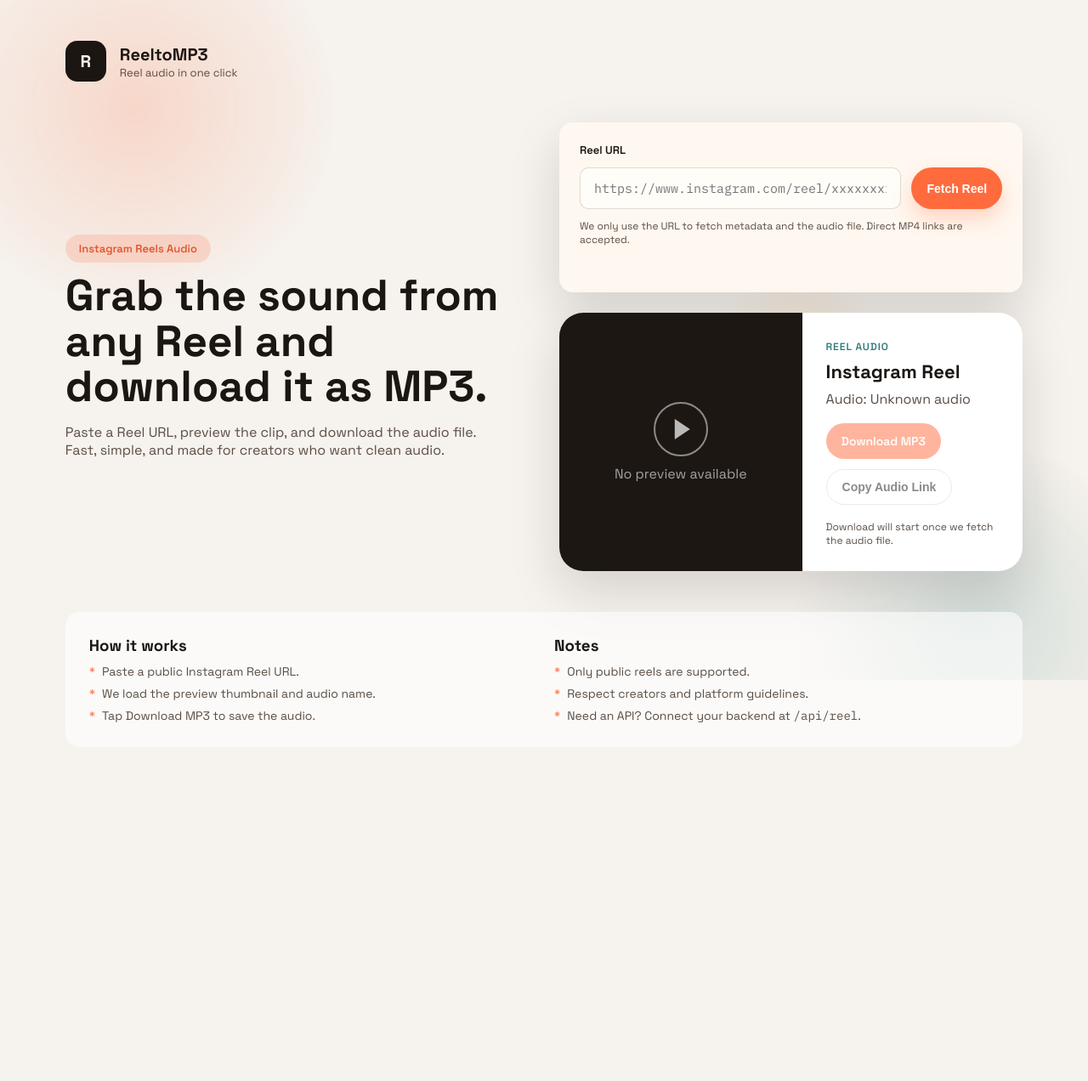
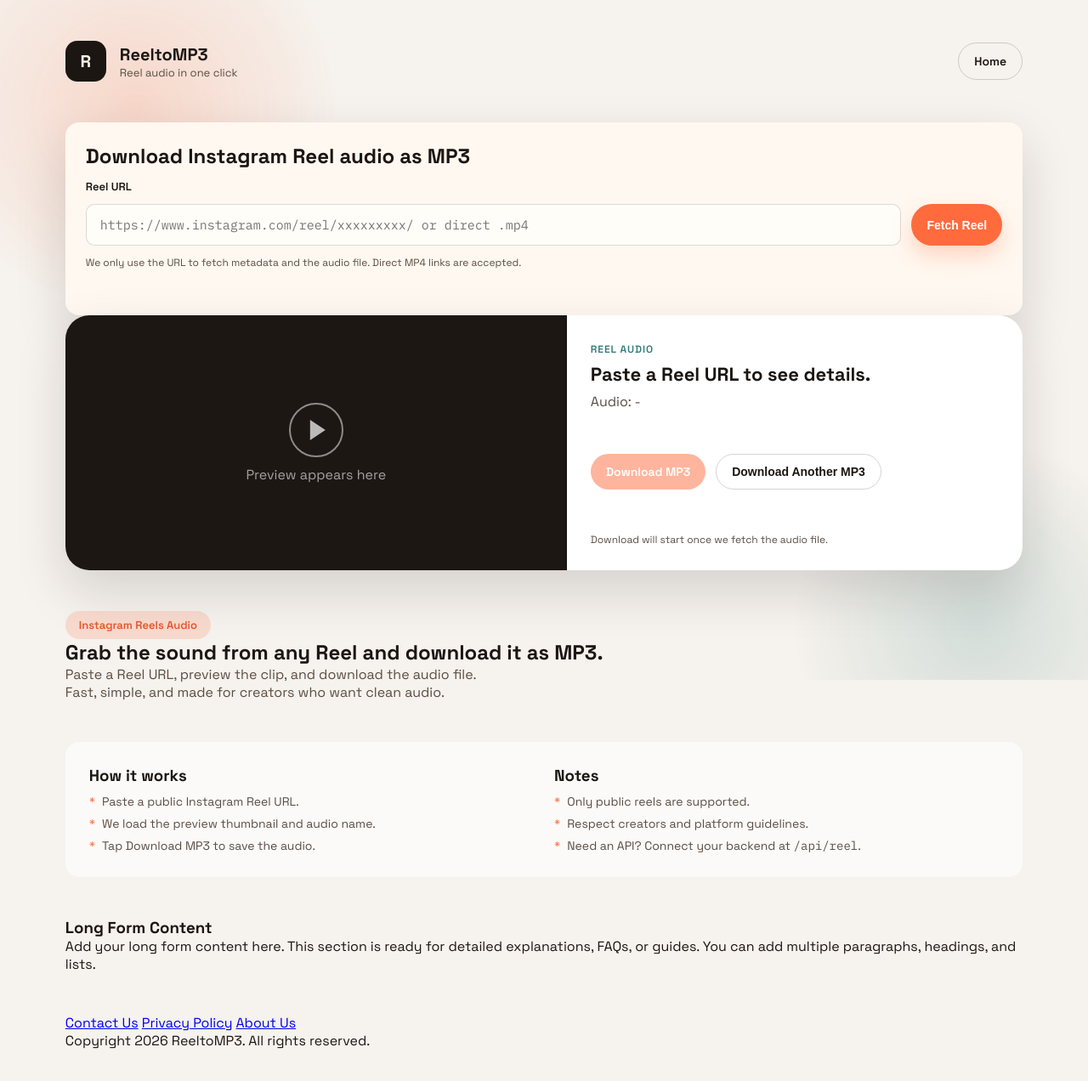
Before and after one commit to pankajvermatechtouch-a11y/reeltomp3, a plain HTML site: page public/index.html in a window 1280 px wide. Shown: the whole page at 85% size. Before the commit the page ends 951 px from the top, so only its background shows below. Drawn offline with Linux system fonts and the light colour scheme.

Commit message:
Update index.html

```diff
--- a/public/index.html
+++ b/public/index.html
@@ -19,7 +19,7 @@
       <span class="orb orb-3"></span>
     </div>
 
-    <main class="page">
+    <main class="page" id="top">
       <header class="topbar fade-up">
         <div class="brand">
           <div class="logo">R</div>
@@ -28,19 +28,12 @@
             <div class="brand-tag">Reel audio in one click</div>
           </div>
         </div>
+        <a class="ghost" href="/">Home</a>
       </header>
 
-      <section class="hero">
-        <div class="hero-copy fade-up delay-1">
-          <p class="pill">Instagram Reels Audio</p>
-          <h1>Grab the sound from any Reel and download it as MP3.</h1>
-          <p class="subtext">
-            Paste a Reel URL, preview the clip, and download the audio file. Fast, simple,
-            and made for creators who want clean audio.
-          </p>
-        </div>
-        <div class="hero-panel">
-          <form id="reelForm" class="input-card fade-up delay-2">
+      <section class="tool">
+        <form id="reelForm" class="input-card centered fade-up delay-1">
+          <h1>Download Instagram Reel audio as MP3</h1>
           <label for="reelUrl">Reel URL</label>
           <div class="input-row">
             <input
@@ -58,7 +51,7 @@
           <div class="status" id="status"></div>
         </form>
 
-          <div class="preview-card fade-up delay-3" id="previewCard" aria-live="polite">
+        <div class="preview-card fade-up delay-2" id="previewCard" aria-live="polite">
           <div class="preview-media" id="previewMedia">
             <div class="media-placeholder">
               <div class="play-icon"></div>
@@ -75,14 +68,22 @@
               <a id="downloadBtn" class="primary disabled" href="#" download>
                 Download MP3
               </a>
-                <button class="ghost" type="button" id="copyBtn">Copy Audio Link</button>
+              <button class="ghost" type="button" id="resetBtn">Download Another MP3</button>
             </div>
             <div class="fineprint" id="fineprint">
               Download will start once we fetch the audio file.
             </div>
           </div>
         </div>
-        </div>
+      </section>
+
+      <section class="intro fade-up delay-3">
+        <p class="pill">Instagram Reels Audio</p>
+        <h2>Grab the sound from any Reel and download it as MP3.</h2>
+        <p class="subtext">
+          Paste a Reel URL, preview the clip, and download the audio file. Fast, simple,
+          and made for creators who want clean audio.
+        </p>
       </section>
 
       <section class="details fade-up delay-4">
@@ -103,6 +104,23 @@
           </ul>
         </div>
       </section>
+
+      <section class="longform">
+        <h3>Long Form Content</h3>
+        <p>
+          Add your long form content here. This section is ready for detailed explanations,
+          FAQs, or guides. You can add multiple paragraphs, headings, and lists.
+        </p>
+      </section>
+
+      <footer class="footer">
+        <div class="footer-links">
+          <a href="/contact">Contact Us</a>
+          <a href="/privacy">Privacy Policy</a>
+          <a href="/about">About Us</a>
+        </div>
+        <div class="footer-copy">Copyright 2026 ReeltoMP3. All rights reserved.</div>
+      </footer>
     </main>
 
     <div class="modal-overlay" id="errorModal" aria-hidden="true">
```
Lines whose indentation alone changed are shown as unchanged.
